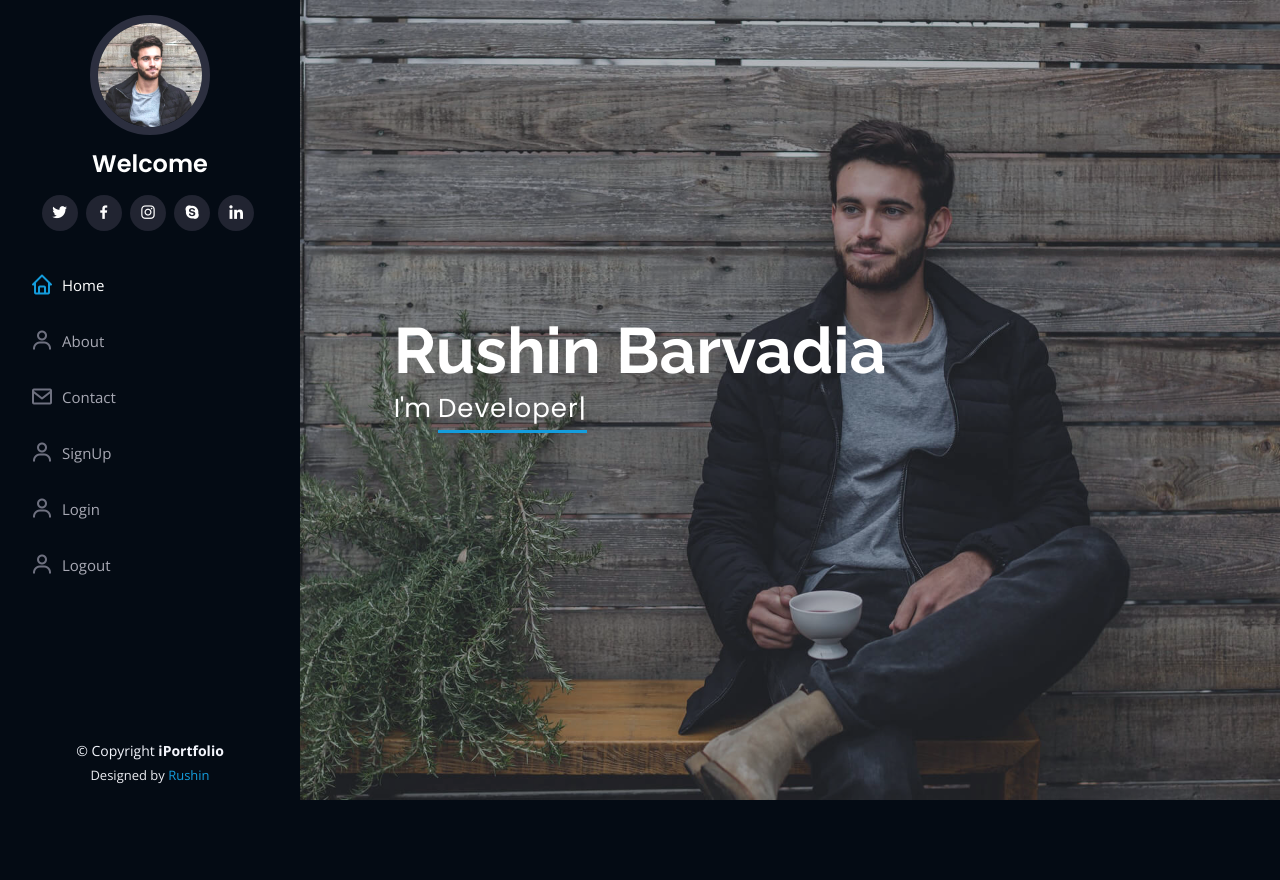
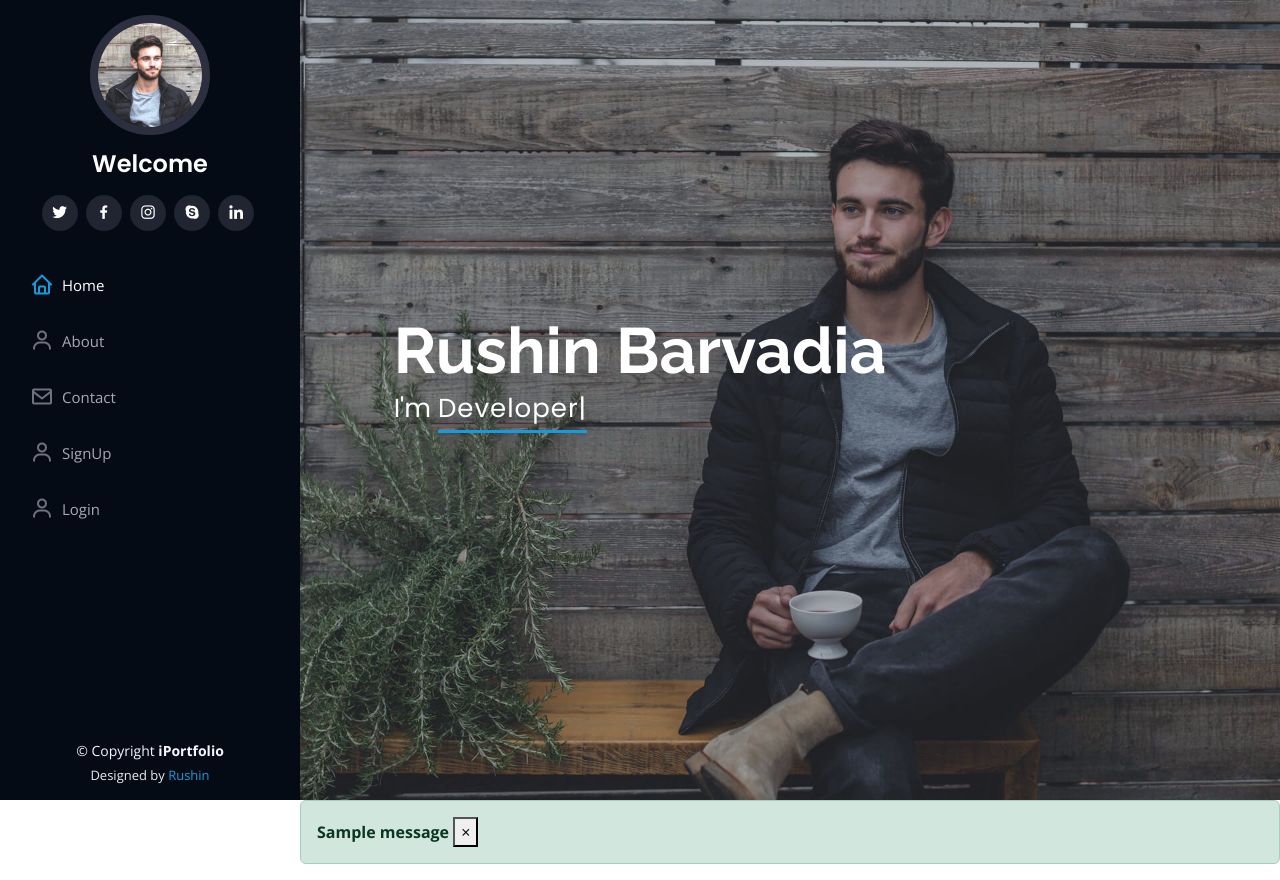
Before and after one commit to Rushin07/Personal_Portfolio, a Django app: page / in a window 1280 px wide. Before the commit the page ends 800 px from the top, so only its background shows below. Run offline with Django 5.2, Linux system fonts and the light colour scheme; tables that the repository leaves empty hold one stand-in row (values such as "Sample post"); one stand-in notice (Sample message) is shown; some libraries are stand-ins or nearby versions.

Commit message:
alert messages

```diff
--- a/PerPort/templates/base.html
+++ b/PerPort/templates/base.html
@@ -64,9 +64,13 @@
           <li><a href="#portfolio" class="nav-link scrollto"><i class="bx bx-book-content"></i> <span>Portfolio</span></a></li>
           <li><a href="/services" class="nav-link scrollto"><i class="bx bx-server"></i> <span>Services</span></a></li> {% endcomment %}
           <li><a href="/contact" class="nav-link scrollto"><i class="bx bx-envelope"></i> <span>Contact</span></a></li>
+        {% if not request.user.is_authenticated %}
+
         <li><a href="/auth/signup" class="nav-link scrollto"><i class="bx bx-user"></i> <span>SignUp</span></a></li>
         <li><a href="/auth/login" class="nav-link scrollto"><i class="bx bx-user"></i> <span>Login</span></a></li>
+        {% else %}
         <li><a href="/auth/logout" class="nav-link scrollto"><i class="bx bx-user"></i> <span>Logout</span></a></li>
+        {% endif %}
       </ul>
       </nav><!-- .nav-menu -->
     </div>
--- a/PerPort/templates/home.html
+++ b/PerPort/templates/home.html
@@ -13,5 +13,16 @@
 
 {% block body %}
 
+{% for message in messages %}
 
+      <div
+        class="alert alert-{{message.tags}} alert-dismissible fade show"
+        role="alert"
+      >
+        <strong>{{message}}</strong>
+        <button type="button" class="close" data-dismiss="alert">
+          <span aria-hidden="true">&times;</span>
+        </button>
+      </div>
+      {% endfor %}
 {% endblock body %}
```
Also changed, not shown: PerPort/templates/login.html (+21 -6 lines).
